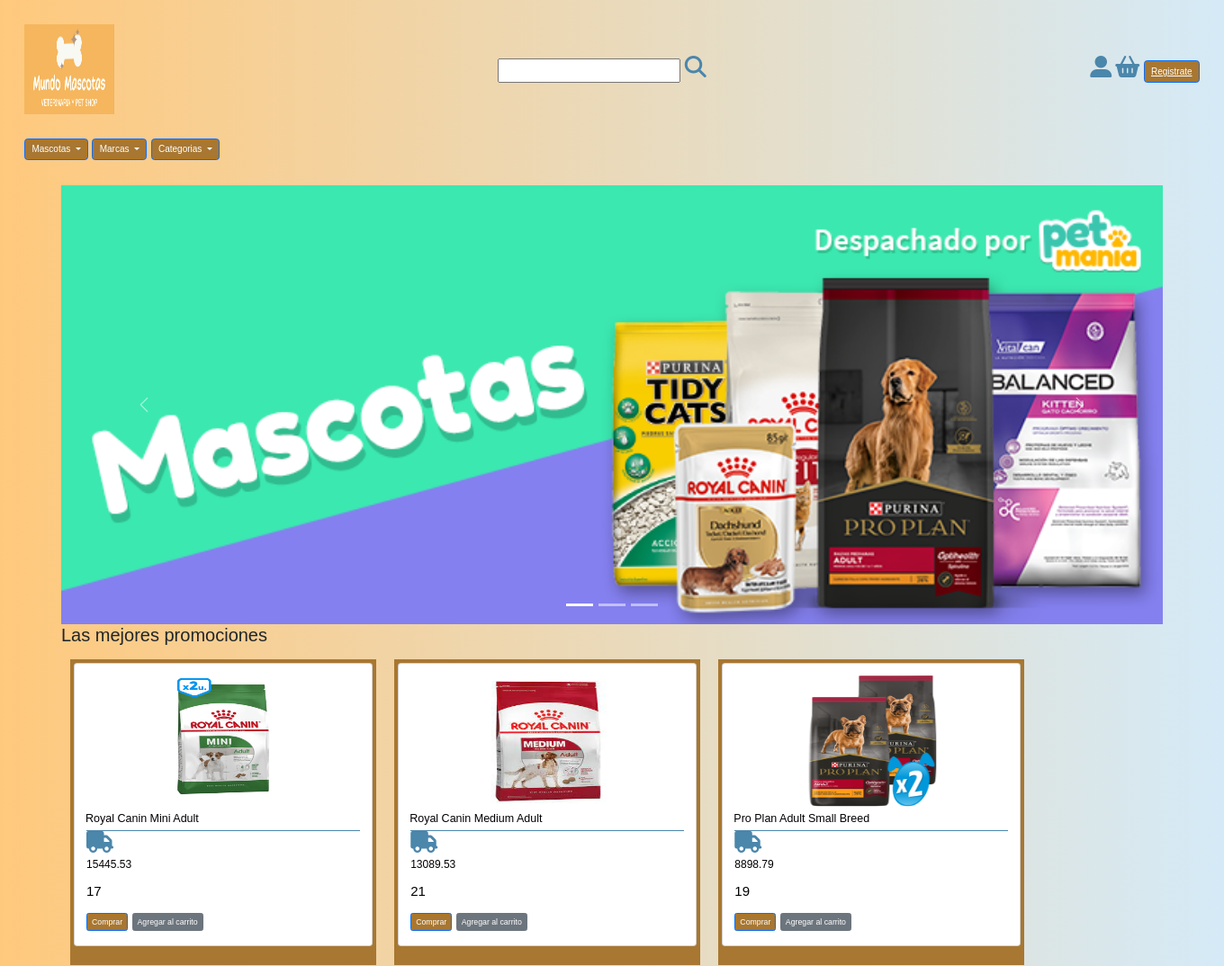
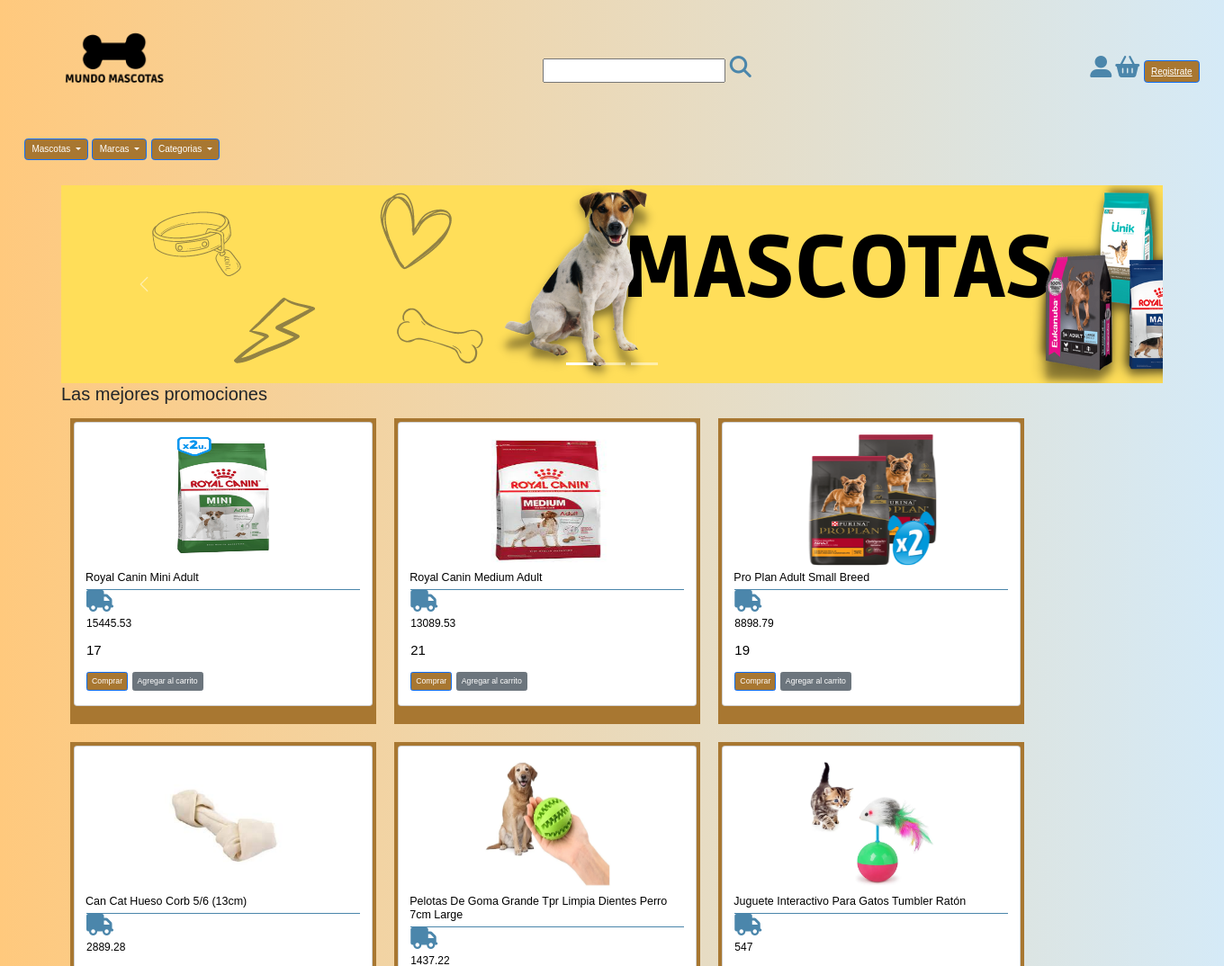
Before and after one commit to Coumas90/grupo_7_MundoMascotas, a Node server app: page / in a window 1360 px wide; the page is wider, and only the part inside the window is pictured. Shown: the top 1074 px of that part at 90% size. Run offline with Node 20, Linux system fonts and the light colour scheme; some libraries are stand-ins or nearby versions.

Commit message:
banners headers

```diff
--- a/public/css/styles.css
+++ b/public/css/styles.css
@@ -46,7 +46,6 @@
 }
 
 img.logo-chico{
-    width: 100px;
     height: 100px;
 }
 
--- a/views/partials/header.ejs
+++ b/views/partials/header.ejs
@@ -2,7 +2,7 @@
     <div class="contenedor">
     <div class="top-header">
         <span class="logo-chico">
-            <img class="logo-chico" src="/images/Logos/logo1.png" alt="Logo Mundo Mascotas" class="logo_img">
+            <img class="logo-chico" src="/images/Logos/logo5.png" alt="Logo Mundo Mascotas" class="logo_img">
         </span>
     </div>
     <div class="top-header">
--- a/views/products/index.ejs
+++ b/views/products/index.ejs
@@ -14,13 +14,13 @@
                 </div>
                 <div class="carousel-inner">
                   <div class="carousel-item active">
-                    <img src="images/Banners/banner1-mascotas.jpg" class="d-block w-100" alt="Foto1 Carrusel">
+                    <img src="images/Banners/BannerHeader.png" class="" alt="Foto1 Carrusel">
                   </div>
                   <div class="carousel-item">
-                    <img src="images/Banners/banner2-perros.jpg" class="d-block w-100" alt="Foto2 Carrusel">
+                    <img src="images/Banners/BannerHeader2.png" class="" alt="Foto2 Carrusel">
                   </div>
                   <div class="carousel-item">
-                    <img src="images/Banners/banner3-perros-accesorios.jpg" class="d-block w-100" alt="Foto3 Carrusel">
+                    <img src="images/Banners/BannerHeader3.png" class="d-block w-100" alt="Foto3 Carrusel">
                   </div>
                 </div>
                 <button class="carousel-control-prev" type="button" data-bs-target="#carouselExampleIndicators" data-bs-slide="prev">
```
Also changed, not shown: public/images/Banners/BannerHeader.png (added), public/images/Banners/BannerHeader2.png (added), public/images/Banners/BannerHeader3.png (added), public/images/Banners/banner3-perros-accesorios.jpg, public/images/Logos/Logo5.png (added), public/images/Logos/logo4.png (added).
